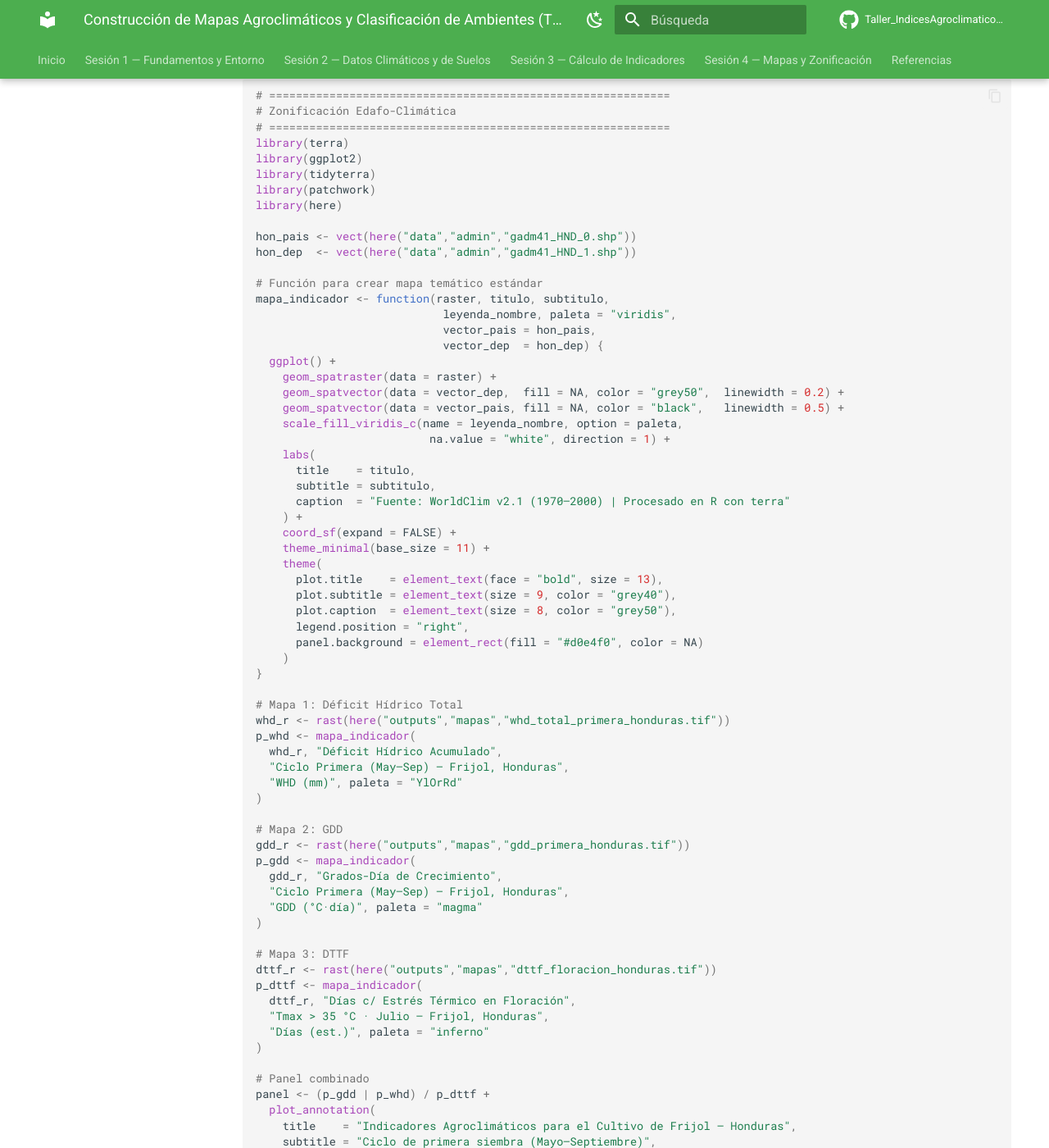
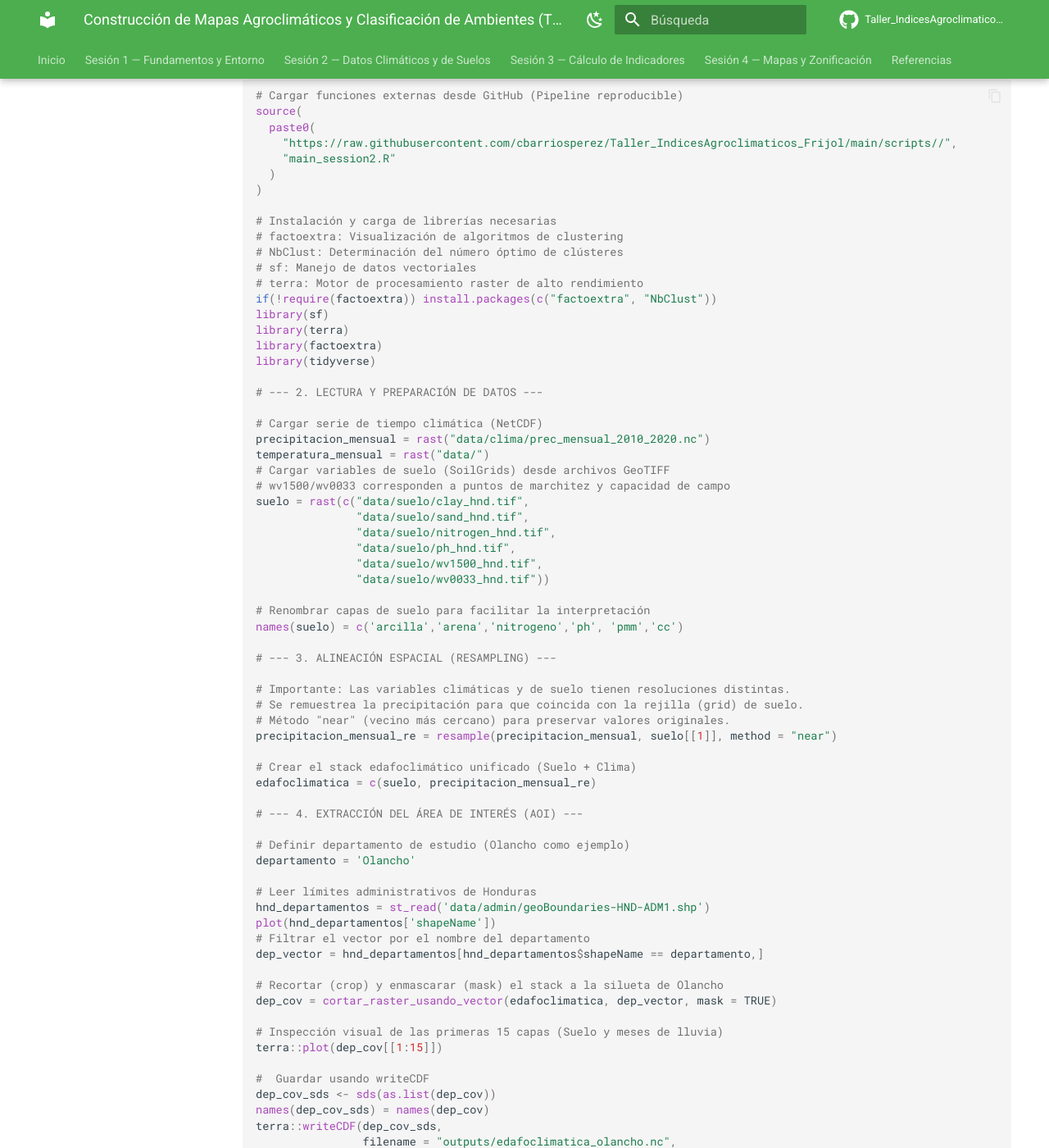
Before and after one commit to cbarriosperez/Taller_IndicesAgroclimaticos_Frijol, an MkDocs documentation site: the page built from docs/sesion4/mapas_tpe.md, in a window 1280 px wide and 1400 px high, scrolled down 500 px. Shown: the whole window at 82% size. Built offline with MkDocs 1.6.1 and Material for MkDocs 9.7.7, drawn with Linux system fonts in a browser that asks for light colours; some of the changed text lies outside the part shown.

Commit message:
session 4 script

````diff
--- a/docs/sesion4/mapas_tpe.md
+++ b/docs/sesion4/mapas_tpe.md
@@ -10,186 +10,157 @@
 
 
 ```r
-# ============================================================
-# Zonificación Edafo-Climática
-# ============================================================
-library(terra)
-library(ggplot2)
-library(tidyterra)
-library(patchwork)
-library(here)
-
-hon_pais <- vect(here("data","admin","gadm41_HND_0.shp"))
-hon_dep  <- vect(here("data","admin","gadm41_HND_1.shp"))
-
-# Función para crear mapa temático estándar
-mapa_indicador <- function(raster, titulo, subtitulo,
-                            leyenda_nombre, paleta = "viridis",
-                            vector_pais = hon_pais,
-                            vector_dep  = hon_dep) {
-  ggplot() +
-    geom_spatraster(data = raster) +
-    geom_spatvector(data = vector_dep,  fill = NA, color = "grey50",  linewidth = 0.2) +
-    geom_spatvector(data = vector_pais, fill = NA, color = "black",   linewidth = 0.5) +
-    scale_fill_viridis_c(name = leyenda_nombre, option = paleta,
-                          na.value = "white", direction = 1) +
-    labs(
-      title    = titulo,
-      subtitle = subtitulo,
-      caption  = "Fuente: WorldClim v2.1 (1970–2000) | Procesado en R con terra"
-    ) +
-    coord_sf(expand = FALSE) +
-    theme_minimal(base_size = 11) +
-    theme(
-      plot.title    = element_text(face = "bold", size = 13),
-      plot.subtitle = element_text(size = 9, color = "grey40"),
-      plot.caption  = element_text(size = 8, color = "grey50"),
-      legend.position = "right",
-      panel.background = element_rect(fill = "#d0e4f0", color = NA)
-    )
-}
-
-# Mapa 1: Déficit Hídrico Total
-whd_r <- rast(here("outputs","mapas","whd_total_primera_honduras.tif"))
-p_whd <- mapa_indicador(
-  whd_r, "Déficit Hídrico Acumulado",
-  "Ciclo Primera (May–Sep) — Frijol, Honduras",
-  "WHD (mm)", paleta = "YlOrRd"
+# Cargar funciones externas desde GitHub (Pipeline reproducible)
+source(
+  paste0(
+    "https://raw.githubusercontent.com/cbarriosperez/Taller_IndicesAgroclimaticos_Frijol/main/scripts//",
+    "main_session2.R"
+  )
 )
 
-# Mapa 2: GDD
-gdd_r <- rast(here("outputs","mapas","gdd_primera_honduras.tif"))
-p_gdd <- mapa_indicador(
-  gdd_r, "Grados-Día de Crecimiento",
-  "Ciclo Primera (May–Sep) — Frijol, Honduras",
-  "GDD (°C·día)", paleta = "magma"
-)
+# Instalación y carga de librerías necesarias
+# factoextra: Visualización de algoritmos de clustering
+# NbClust: Determinación del número óptimo de clústeres
+# sf: Manejo de datos vectoriales
+# terra: Motor de procesamiento raster de alto rendimiento
+if(!require(factoextra)) install.packages(c("factoextra", "NbClust"))
+library(sf)
+library(terra)
+library(factoextra)
+library(tidyverse)
 
-# Mapa 3: DTTF
-dttf_r <- rast(here("outputs","mapas","dttf_floracion_honduras.tif"))
-p_dttf <- mapa_indicador(
-  dttf_r, "Días c/ Estrés Térmico en Floración",
-  "Tmax > 35 °C · Julio — Frijol, Honduras",
-  "Días (est.)", paleta = "inferno"
-)
+# --- 2. LECTURA Y PREPARACIÓN DE DATOS ---
 
-# Panel combinado
-panel <- (p_gdd | p_whd) / p_dttf +
-  plot_annotation(
-    title    = "Indicadores Agroclimáticos para el Cultivo de Frijol — Honduras",
-    subtitle = "Ciclo de primera siembra (Mayo–Septiembre)",
-    theme    = theme(plot.title = element_text(face = "bold", size = 15))
-  )
+# Cargar serie de tiempo climática (NetCDF)
+precipitacion_mensual = rast("data/clima/prec_mensual_2010_2020.nc")
+temperatura_mensual = rast("data/")
+# Cargar variables de suelo (SoilGrids) desde archivos GeoTIFF
+# wv1500/wv0033 corresponden a puntos de marchitez y capacidad de campo
+suelo = rast(c("data/suelo/clay_hnd.tif",
+               "data/suelo/sand_hnd.tif",
+               "data/suelo/nitrogen_hnd.tif",
+               "data/suelo/ph_hnd.tif",
+               "data/suelo/wv1500_hnd.tif",
+               "data/suelo/wv0033_hnd.tif"))
 
-ggsave(here("outputs","mapas","panel_indicadores_agroclimaticos_honduras.png"),
-       plot = panel, dpi = 200, width = 14, height = 12)
-cat("Panel de mapas guardado.\n")
-```
+# Renombrar capas de suelo para facilitar la interpretación
+names(suelo) = c('arcilla','arena','nitrogeno','ph', 'pmm','cc')
 
----
+# --- 3. ALINEACIÓN ESPACIAL (RESAMPLING) ---
 
-## Clasificación de Ambientes Objetivo (TPE)
+# Importante: Las variables climáticas y de suelo tienen resoluciones distintas.
+# Se remuestrea la precipitación para que coincida con la rejilla (grid) de suelo.
+# Método "near" (vecino más cercano) para preservar valores originales.
+precipitacion_mensual_re = resample(precipitacion_mensual, suelo[[1]], method = "near")
 
-La **TPE** (*Target Population of Environments*) agrupa zonas productoras con perfiles de estrés similares, permitiendo diseñar estrategias de mejoramiento diferenciadas por tipo de ambiente.
+# Crear el stack edafoclimático unificado (Suelo + Clima)
+edafoclimatica = c(suelo, precipitacion_mensual_re)
 
-### Método: K-Means sobre Indicadores Agroclimáticos
+# --- 4. EXTRACCIÓN DEL ÁREA DE INTERÉS (AOI) ---
 
-```r
-library(terra)
-library(tidyverse)
-library(here)
+# Definir departamento de estudio (Olancho como ejemplo)
+departamento = 'Olancho'
 
-# ── Construir tabla de valores por pixel ──────────────────
-indicadores_stack <- c(
-  rast(here("outputs","mapas","gdd_primera_honduras.tif")),
-  rast(here("outputs","mapas","dttf_floracion_honduras.tif")),
-  rast(here("outputs","mapas","tmin_llenado_honduras.tif")),
-  rast(here("outputs","mapas","whd_total_primera_honduras.tif")),
-  rast(here("outputs","mapas","cdd_mayo_honduras.tif"))
-)
-names(indicadores_stack) <- c("GDD","DTTF","Tmin_llenado","WHD","CDD")
+# Leer límites administrativos de Honduras
+hnd_departamentos = st_read('data/admin/geoBoundaries-HND-ADM1.shp')
+plot(hnd_departamentos['shapeName'])
+# Filtrar el vector por el nombre del departamento
+dep_vector = hnd_departamentos[hnd_departamentos$shapeName == departamento,]
 
-# Extraer valores como data.frame (excluir NAs)
-df_pixels <- as.data.frame(indicadores_stack, na.rm = TRUE, xy = TRUE)
-cat("Número de pixels válidos:", nrow(df_pixels), "\n")
+# Recortar (crop) y enmascarar (mask) el stack a la silueta de Olancho
+dep_cov = cortar_raster_usando_vector(edafoclimatica, dep_vector, mask = TRUE)
 
-# ── Escalar variables (media = 0, sd = 1) ─────────────────
-vars_ind <- c("GDD","DTTF","Tmin_llenado","WHD","CDD")
-df_scaled <- df_pixels |>
-  mutate(across(all_of(vars_ind), scale))
+# Inspección visual de las primeras 15 capas (Suelo y meses de lluvia)
+terra::plot(dep_cov[[1:15]])
 
-# ── K-Means: determinar número óptimo de clústeres ────────
+#  Guardar usando writeCDF
+dep_cov_sds <- sds(as.list(dep_cov))
+names(dep_cov_sds) = names(dep_cov)
+terra::writeCDF(dep_cov_sds,
+                filename = "outputs/edafoclimatica_olancho.nc",
+                overwrite = TRUE)
+
+
+# --- 5. REDUCCIÓN DE DIMENSIONALIDAD (PCA) ---
+
 set.seed(42)
-wss <- map_dbl(2:8, function(k) {
-  km <- kmeans(df_scaled[, vars_ind], centers = k, nstart = 25, iter.max = 100)
-  km$tot.withinss
-})
 
-data.frame(k = 2:8, WSS = wss) |>
-  ggplot(aes(k, WSS)) +
-  geom_line(color = "#2196F3") + geom_point(size = 3) +
-  labs(title = "Método del codo — Selección de número de ambientes (TPE)",
-       x = "Número de ambientes (k)", y = "Suma de cuadrados intracluster") +
+# Escalar datos: Paso obligatorio para Machine Learning (Media 0, Desviación Estándar 1)
+# Evita que variables con unidades grandes (Precipitación) dominen sobre otras (pH)
+stack_escalado = terra::scale(dep_cov)
+
+# Análisis de Componentes Principales (PCA)
+# Útil para eliminar la correlación entre variables y reducir ruido
+pcaterra = terra::prcomp(stack_escalado, rank = 10)
+summary(pcaterra) # Ver varianza explicada por cada componente
+
+# Generar mapas de los componentes principales (Transformación espacial)
+stack_escalado_pca = terra::predict(stack_escalado, pcaterra)
+plot(stack_escalado_pca)
+
+# --- 6. OPTIMIZACIÓN DEL NÚMERO DE CLÚSTERES (K) ---
+
+# Muestreo aleatorio de píxeles para análisis estadístico (optimiza uso de memoria)
+set.seed(42)
+muestra_pixeles = spatSample(x = stack_escalado_pca,
+                              size = 5000,
+                              method = "random",
+                              na.rm = TRUE,
+                              as.df = TRUE)
+
+# Método 1: Gráfico del Codo (Elbow) - Busca el punto donde la curva se estabiliza
+grafico_codo = fviz_nbclust(x = muestra_pixeles,
+                            FUNcluster = kmeans,
+                            method = "wss",
+                            k.max = 10) +
+  labs(title = "Método del Codo (Elbow) para determinar TPEs",
+       subtitle = "Buscamos el punto donde la línea se dobla") +
+  theme_minimal()
+print(grafico_codo)
+
+# Método 2: Coeficiente de Silueta - Busca el valor máximo (separación óptima)
+grafico_silueta <- fviz_nbclust(x = muestra_pixeles,
+                                FUNcluster = kmeans,
+                                method = "silhouette",
+                                k.max = 10) +
+  labs(title = "Análisis de Silueta para determinar TPEs",
+       subtitle = "Buscamos el valor máximo (K óptimo)") +
+  theme_minimal()
+print(grafico_silueta)
+
+# --- 7. CLASIFICACIÓN NO SUPERVISADA (K-MEANS) ---
+
+# Ejecución de K-means en la muestra para visualización previa
+modelo_kmeans_sample = kmeans(x = muestra_pixeles, centers = 4, iter.max = 100)
+muestra_pixeles$cluster = as.factor(unname(modelo_kmeans_sample$cluster))
+
+# Gráfico de dispersión en espacio PCA (PC1 vs PC2)
+ggplot(muestra_pixeles, aes(PC1, PC2, color= cluster))+
+  geom_point()+
+  labs(title = 'Agrupamiento K-Means en Espacio PCA')+
   theme_minimal()
 
-# ── Ajustar K-Means con k = 4 ambientes ───────────────────
-km_final <- kmeans(df_scaled[, vars_ind], centers = 4, nstart = 50, iter.max = 200)
-df_pixels$TPE <- as.factor(km_final$cluster)
+# --- 8. MAPEO ESPACIAL DE LOS CLÚSTERES (TPE) ---
 
-# ── Proyectar clústeres de vuelta al raster ────────────────
-tpe_raster <- indicadores_stack[[1]]  # plantilla
-tpe_raster[] <- NA
+# Extraer todos los valores del raster PCA
+valores_pixeles = values(stack_escalado_pca)
+indices_validos = which(complete.cases(valores_pixeles)) # Omitir píxeles con NAs
+datos_limpios = valores_pixeles[indices_validos, ]
 
-# Asignar clúster a cada pixel (por coordenadas)
-idx <- cellFromXY(tpe_raster, df_pixels[, c("x","y")])
-tpe_raster[idx] <- as.integer(df_pixels$TPE)
+# Ejecutar K-means en la población completa de píxeles
+modelo_kmeans_full = kmeans(x = datos_limpios, centers = 4, iter.max = 100)
 
-names(tpe_raster) <- "TPE_kmeans_k4"
-writeRaster(tpe_raster, here("outputs","mapas","tpe_kmeans_4ambientes_honduras.tif"),
-            overwrite = TRUE)
+# Reconstruir el mapa de clústeres
+mapa_cluster = stack_escalado_pca[[1]] # Usar una capa como plantilla
+values(mapa_cluster) = NA
+names(mapa_cluster) = 'cluster'
+mapa_cluster[indices_validos] = modelo_kmeans_full$cluster
 
-# ── Caracterizar cada ambiente ─────────────────────────────
-perfil_tpe <- df_pixels |>
-  group_by(TPE) |>
-  summarise(across(all_of(vars_ind), mean, na.rm = TRUE, .names = "{col}_mean"),
-            n_pixels = n()) |>
-  arrange(TPE)
+# Visualización del mapa final de TPEs
+plot(mapa_cluster, main = "Zonificación Agroclimática Final (4 Clústeres)")
 
-print(perfil_tpe)
-write.csv(perfil_tpe, here("outputs","tablas","perfil_ambientes_tpe_honduras.csv"),
-          row.names = FALSE)
+# Exportar resultado
+dir.create('outputs', showWarnings = F)
+writeRaster(mapa_cluster, 'outputs/cluster_4.tif', overwrite = TRUE)
+
 ```
-
----
-
-## Mapa de TPE
-
-```r
-library(tidyterra)
-
-pal_tpe <- c("1" = "#1a9641",  # Ambiente favorable
-             "2" = "#a6d96a",  # Estrés moderado
-             "3" = "#fdae61",  # Estrés moderado-severo
-             "4" = "#d7191c")  # Estrés severo
-
-ggplot() +
-  geom_spatraster(data = as.factor(tpe_raster)) +
-  geom_spatvector(data = hon_dep,  fill = NA, color = "grey50",  linewidth = 0.2) +
-  geom_spatvector(data = hon_pais, fill = NA, color = "black",   linewidth = 0.5) +
-  scale_fill_manual(
-    values   = pal_tpe,
-    na.value = "white",
-    name     = "Ambiente\n(TPE)",
-    labels   = c("1 — Favorable","2 — Estrés moderado",
-                 "3 — Estrés mod.-severo","4 — Estrés severo")
-  ) +
-  labs(
-    title    = "Clasificación de Ambientes Objetivo (TPE) — Honduras",
-    subtitle = "K-Means sobre 5 indicadores agroclimáticos del ciclo primera (k=4)",
-    caption  = "WorldClim v2.1 | Análisis: R (terra, ggplot2)"
-  ) +
-  theme_minimal()
-
-ggsave(here("outputs","mapas","mapa_tpe_4ambientes_honduras.png"),
-       dpi = 200, width = 10, height = 7)
-```
````
Also changed, not shown: docs/sesion4/estadistica_zonal.md (+143 -79 lines), docs/sesion4/index.md (+16 -8 lines).
